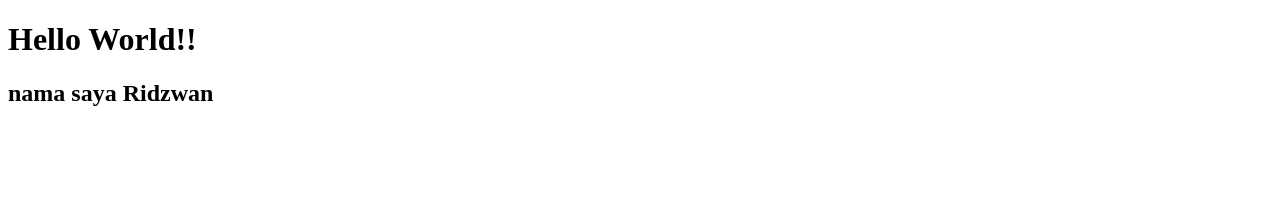
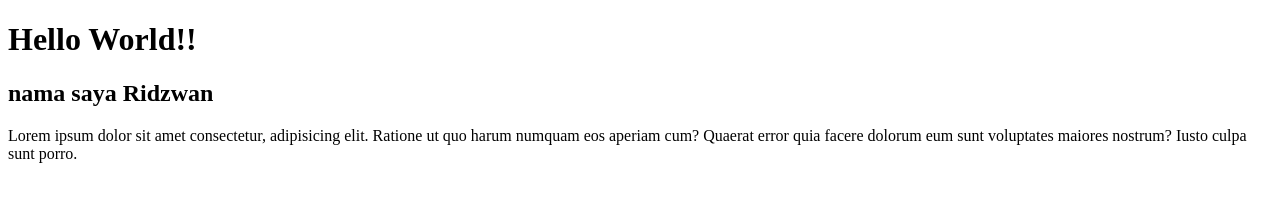
Before and after one commit to deliankautsar/CodingCamp-batch17-12-2025-ridzwan, a plain HTML site: page index.html in a window 1280 px wide. Drawn offline with Linux system fonts and the light colour scheme.

Commit message:
update content index.html

```diff
--- a/index.html
+++ b/index.html
@@ -8,5 +8,6 @@
 <body>
     <h1>Hello World!!</h1>
     <h2>nama saya Ridzwan</h2>
+    <p>Lorem ipsum dolor sit amet consectetur, adipisicing elit. Ratione ut quo harum numquam eos aperiam cum? Quaerat error quia facere dolorum eum sunt voluptates maiores nostrum? Iusto culpa sunt porro.</p>
 </body>
 </html>
```
